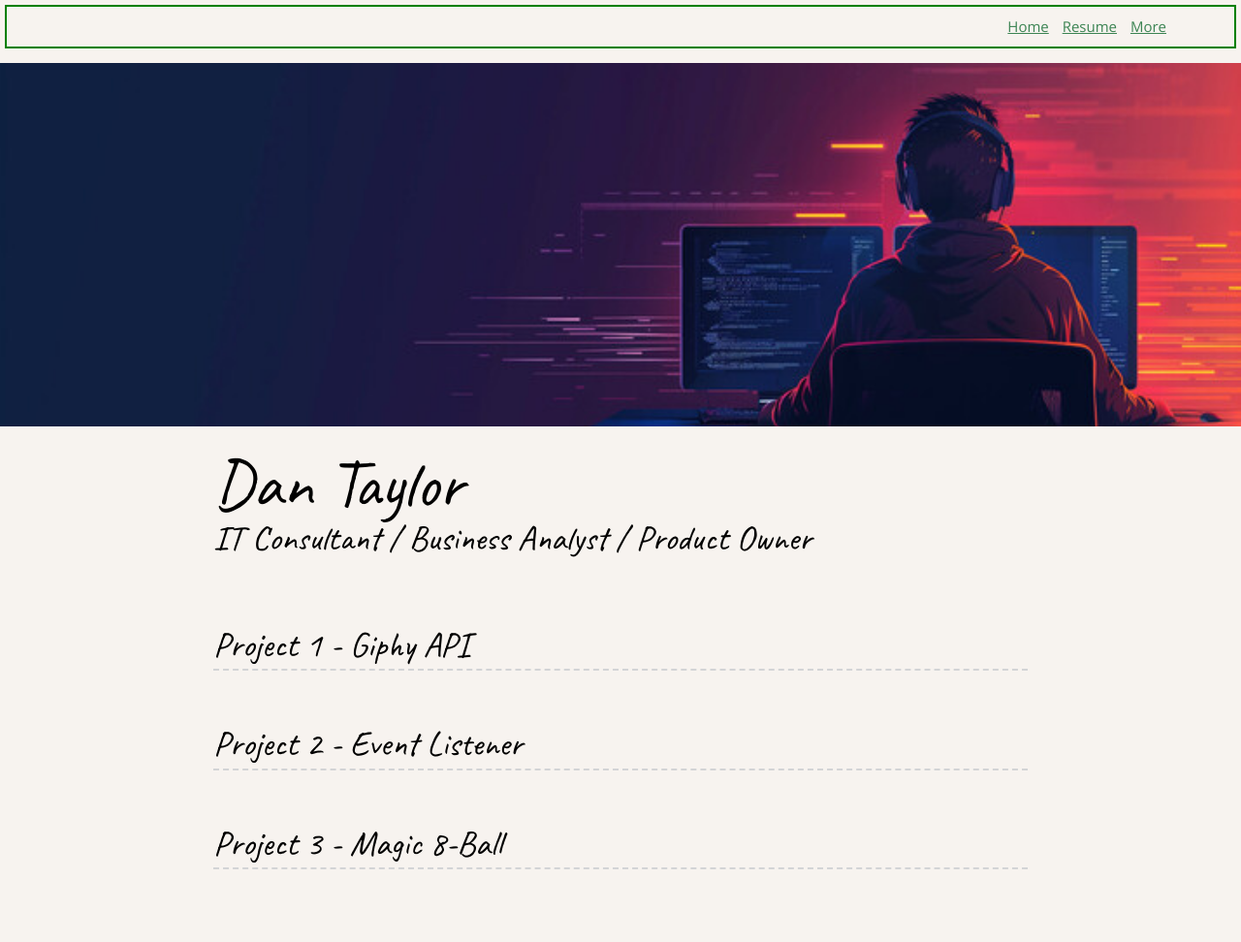
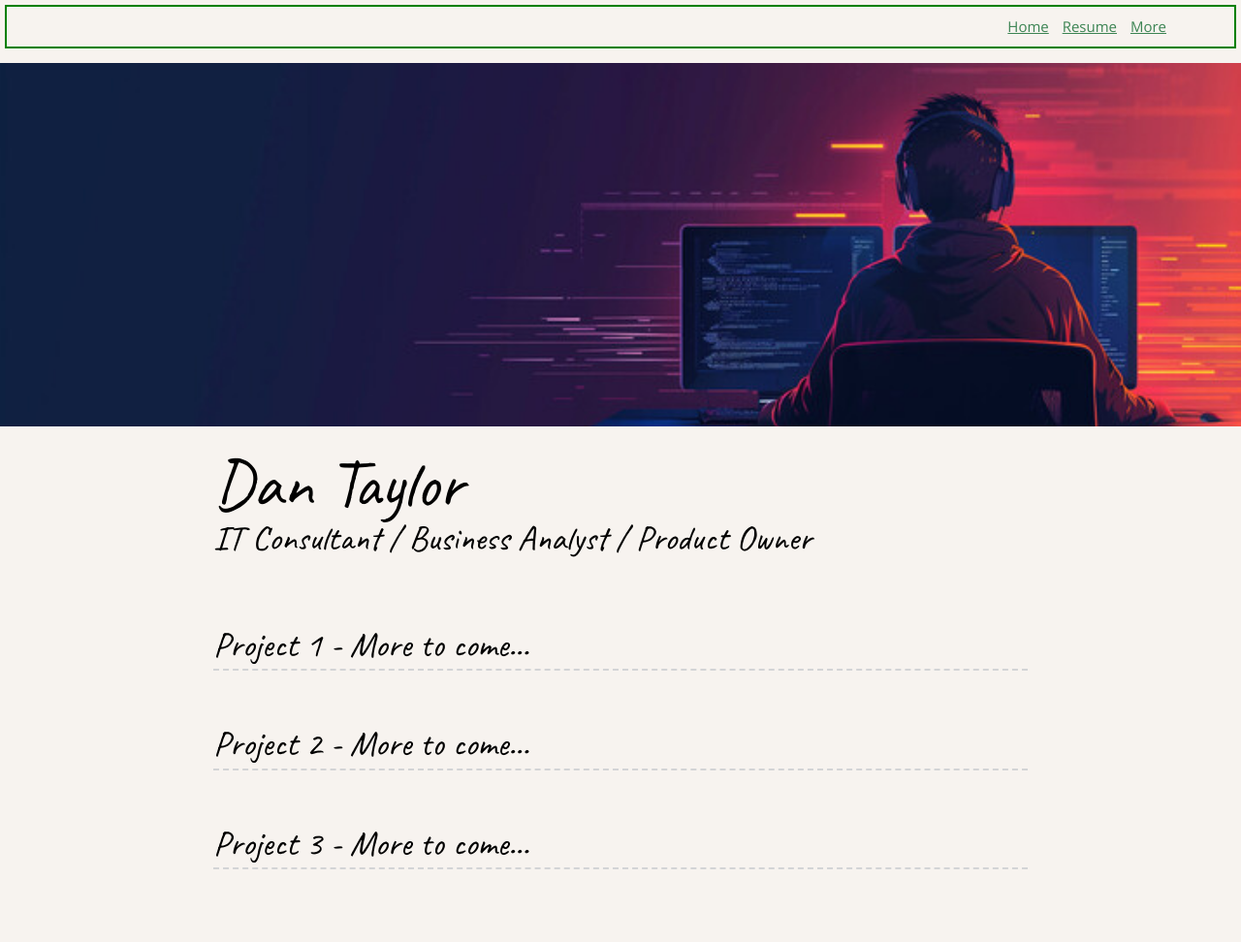
Before and after one commit to Dan-Taylor-6248/DanTaylorResume, a website: page more.html in a window 1280 px wide. Shown: the top 972 px of the page at 97% size. Drawn offline with nearby package versions, Linux system fonts and the light colour scheme.

Commit message:
More to come

```diff
--- a/more.html
+++ b/more.html
@@ -35,7 +35,7 @@
       <!-- //  PROJECTS  // -->
       <section class="resume-section">
         <!-- Start content edits below this line. -->
-        <h2>Project 1 - Giphy API</h2>
+        <h2>Project 1 - More to come...</h2>
         <!-- <p>Optional paragraph for the Projects summary. Delete if not being used.</p> -->
 
         <!-- To add more items, copy this whole <section></section> block-->
@@ -46,13 +46,13 @@
       </section>
       <section class="resume-section">
       <!-- <section class="project-item"> -->
-        <h2>Project 2 - Event Listener</h2>
+        <h2>Project 2 - More to come...</h2>
         <div class="project-wrapper">
 
         </div>
       </section>
       <section class="resume-section">
-          <h2>Project 3 - Magic 8-Ball</h2>
+          <h2>Project 3 - More to come...</h2>
 
           </div>
       </section>
```
